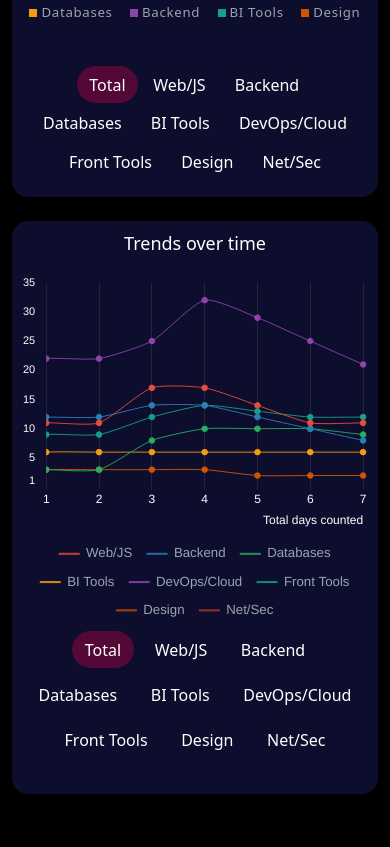
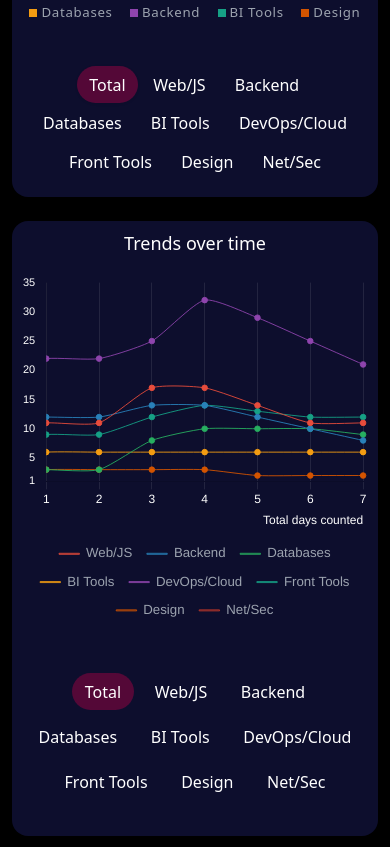
Before and after one commit to matias-cavalcante/it_jobs_req_alfred, a plain HTML site: page index.html in a window 390 px wide. Shown: the part 561-1408 px from the top of the page. Before the commit the page ends 1366 px from the top, so only its background shows below. Drawn offline with nearby package versions, Linux system fonts and the light colour scheme.

```diff
--- a/style.css
+++ b/style.css
@@ -9,9 +9,10 @@
 background-color: #000000;
 }
 
-#donutTabs{
+#donutTabs {
     margin-top: 13%;
 }
+
 
 
 /* Hover effects for inactive tabs */
@@ -97,6 +98,11 @@
         /* Your existing button styles remain unchanged */
     }
 
+    #tab-container {
+margin-top: 12%;
+}
+
+
 
 }
 
```
